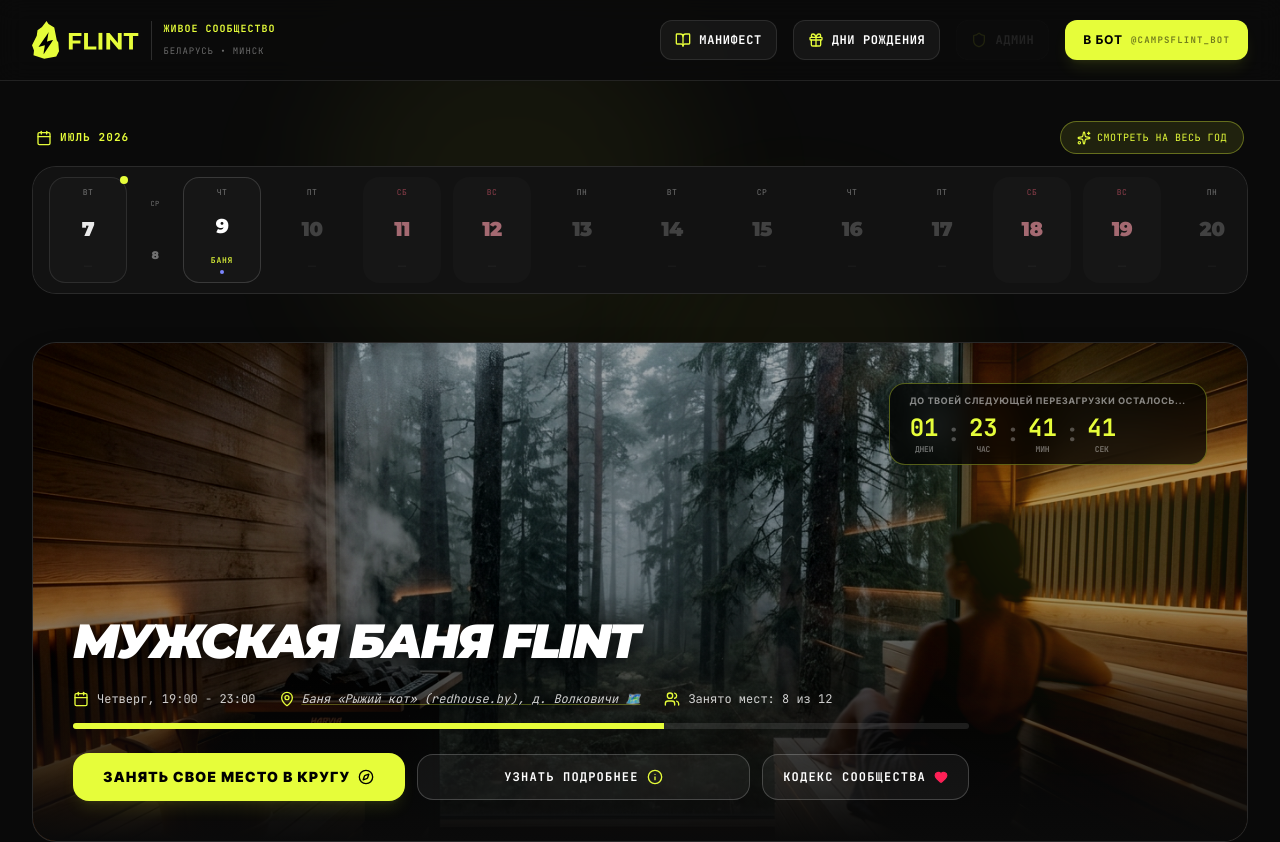
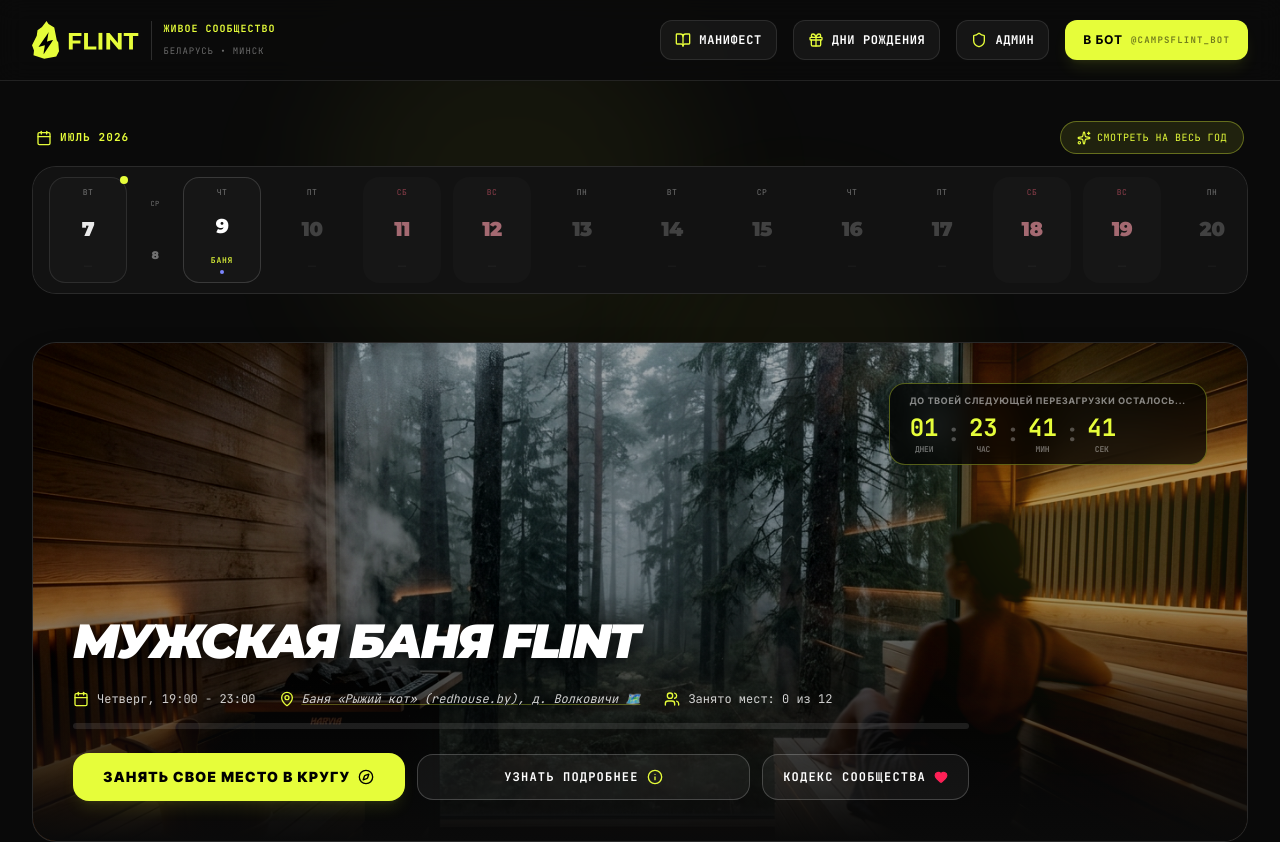
Before and after one commit to Artemewww/flint-live-in-moment, a React (Vite) app: page / in a window 1280 px wide. Shown: the top 842 px of the page. Built offline with nearby package versions, Linux system fonts and the light colour scheme.

Commit message:
fix: сброшен счётчик участников в 0, админ-кнопка видна, бургер-меню с тёмным фоном

```diff
--- a/public/events.json
+++ b/public/events.json
@@ -13,7 +13,7 @@
     "houseQualities": [{"key": "wall"}, {"key": "foundation"}],
     "image": "/assets/images/nano_banya_flint_1780473778276.png",
     "maxParticipants": 12,
-    "participantsCount": 8,
+    "participantsCount": 0,
     "telegramBotUrl": "https://t.me/campsflint_bot",
     "priceType": "conscience",
     "priceLabel": "Аренда делится на всех • при 10+ ≈ 50 ₽/чел • меньше людей — взнос выше",
--- a/src/App.tsx
+++ b/src/App.tsx
@@ -37,6 +37,9 @@
   const [posterEvent, setPosterEvent] = useState<CommunityEvent | null>(null);
   const [showAdminPanel, setShowAdminPanel] = useState<boolean>(false);
   const [mobileMenuOpen, setMobileMenuOpen] = useState(false);
+  const isAuthorizedUser = (() => {
+    try { return typeof window !== 'undefined' && !!window.Telegram?.WebApp?.initDataUnsafe?.user; } catch { return false; }
+  })();
 
   // Находим ближайшее мероприятие для баннера
   const nextEvent = events
@@ -263,12 +266,12 @@
               </button>
             )}
 
-            {/* Admin Panel button (hidden) */}
+            {/* Admin Panel button */}
             <button
               onClick={() => setShowAdminPanel(true)}
-              className="px-3.5 py-2 rounded-xl text-xs font-bold uppercase tracking-wider transition-all border border-white/10 bg-white/5 hover:bg-white/10 hover:text-brand cursor-pointer flex items-center gap-2 font-mono h-10 opacity-10"
+              className="px-3.5 py-2 rounded-xl text-xs font-bold uppercase tracking-wider transition-all border border-white/10 bg-white/5 hover:bg-white/10 hover:text-brand cursor-pointer flex items-center gap-2 font-mono h-10"
               id="show-admin-panel-btn"
-              title="Админ-панель (скрыта)"
+              title="Админ-панель"
             >
               <Shield className="w-4 h-4 text-brand" />
               <span>Админ</span>
```
